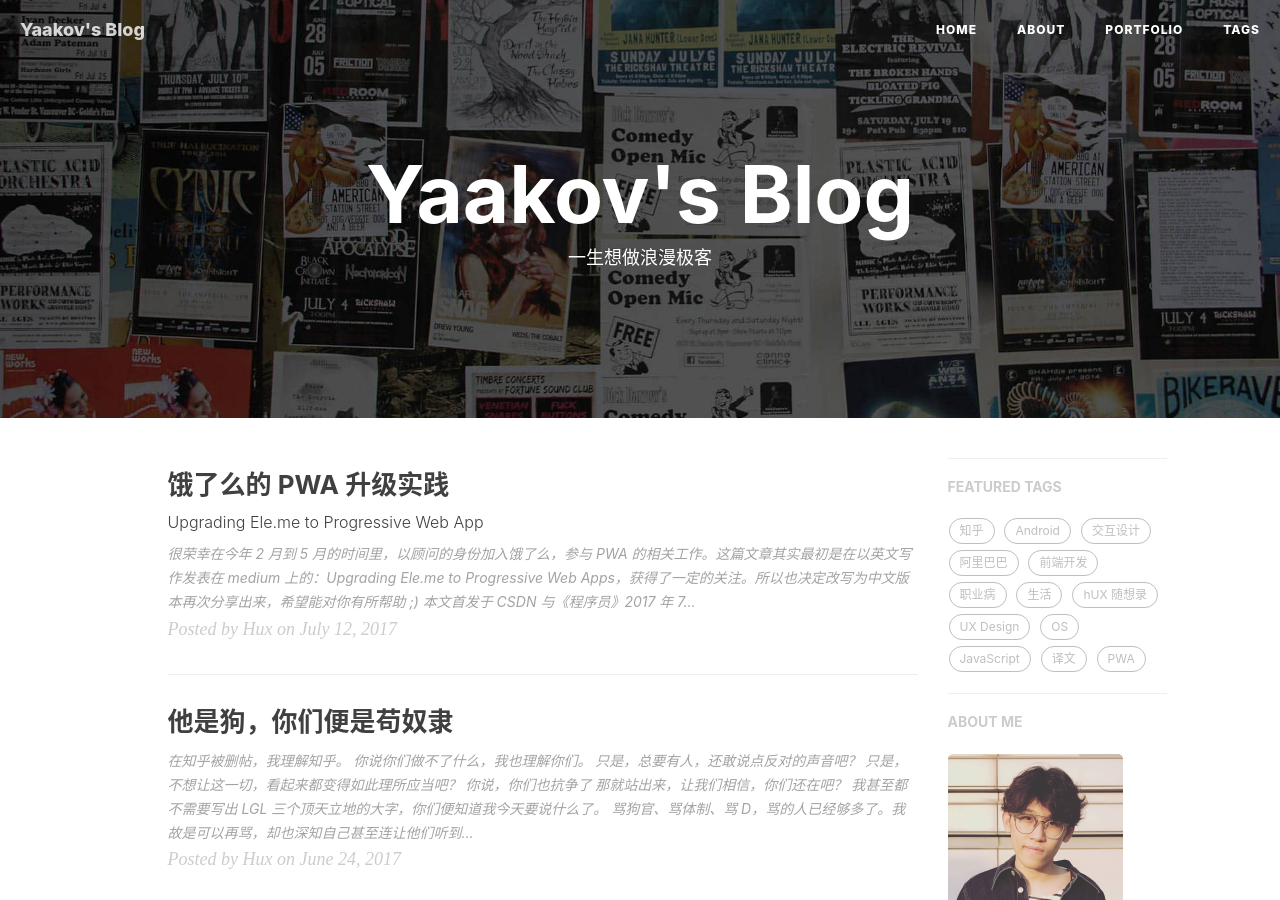
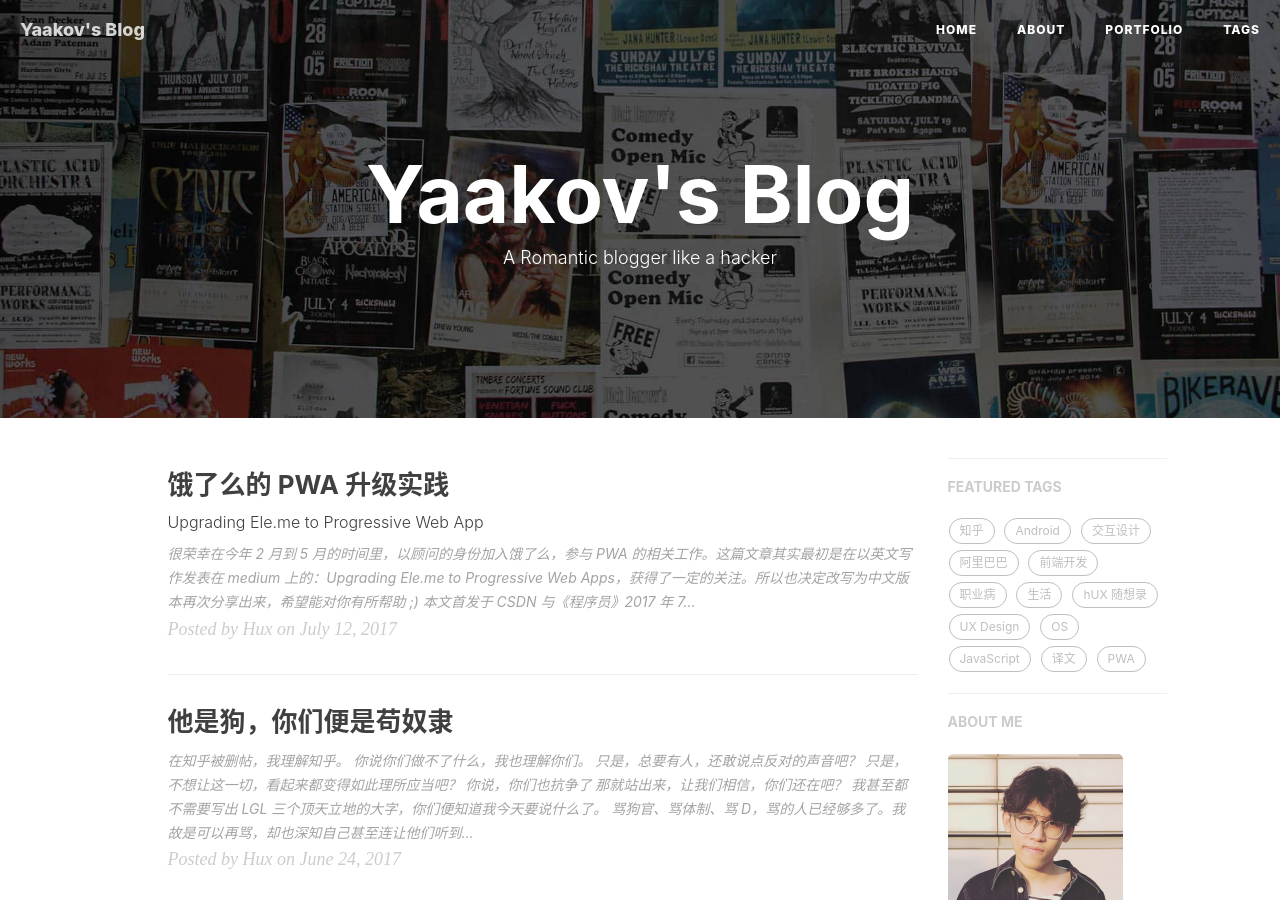
Before and after one commit to xjsdn/yaakovazat.github.io, a Jekyll site: the page built from index.html, in a window 1280 px wide and 900 px high. Built offline with Jekyll 4.4.1, drawn with Linux system fonts in a browser that asks for light colours; nearby versions of some CDN libraries; the list of posts is cut into pages by our own code; comment, search, counter and statistics services are not loaded.

Commit message:
changed the site discription

```diff
--- a/index.html
+++ b/index.html
@@ -1,6 +1,6 @@
 ---
 layout: page
-description: "一生想做浪漫极客"
+description: "A Romantic blogger like a hacker"
 ---
 
 {% for post in paginator.posts %}
```
